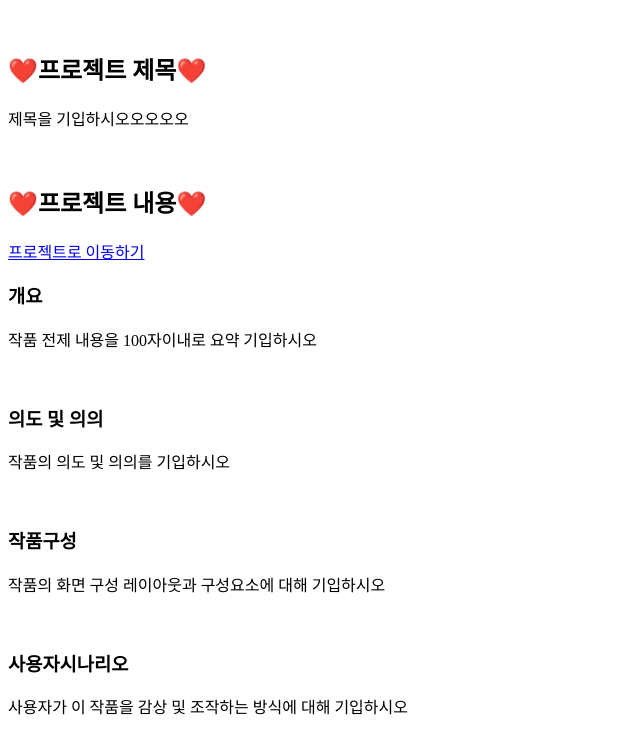
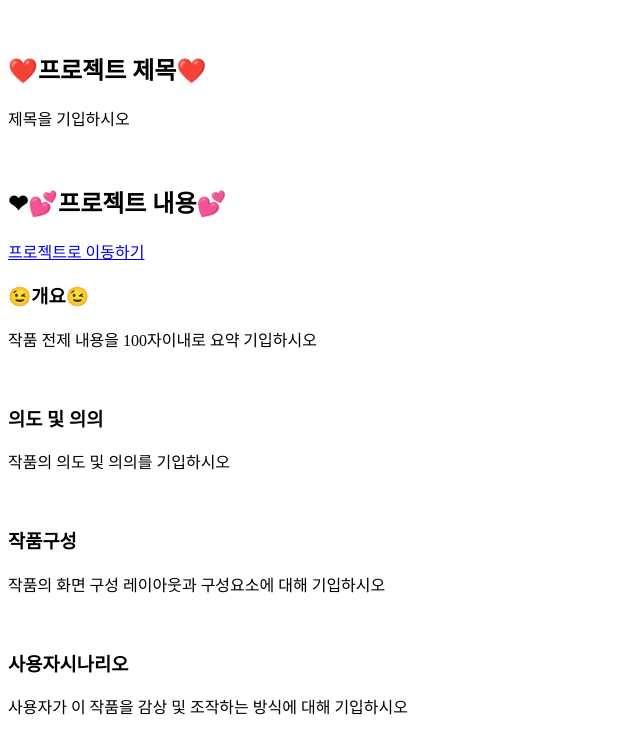
Before and after one commit to minkangkang/sample_web, a plain HTML site: page index.html in a window 1280 px wide. Shown: the part 116-850 px from the top of the page, without its empty margins (0-640 px from the left). Drawn offline with Linux system fonts and the light colour scheme.

Commit message:
Update index.html

```diff
--- a/index.html
+++ b/index.html
@@ -8,12 +8,12 @@
 <p>안녕하세요 저의 프로젝트 페이지에 와주셔서 감사합니다.</p>
 <br>
 <h2>❤️프로젝트 제목❤️</h2>
-<p>제목을 기입하시오오오오오</p>
+<p>제목을 기입하시오</p>
 <br>
-<h2>❤️프로젝트 내용❤️</h2>
+<h2>❤💕프로젝트 내용💕</h2>
 <a href ="https://p5js.org/">프로젝트로 이동하기</a>
 <br>
-<h3>개요 </h3>
+<h3>😉개요😉</h3>
 <p>작품 전제 내용을 100자이내로 요약 기입하시오</p>
 <br>
 <h3>의도 및 의의</h3>
```
